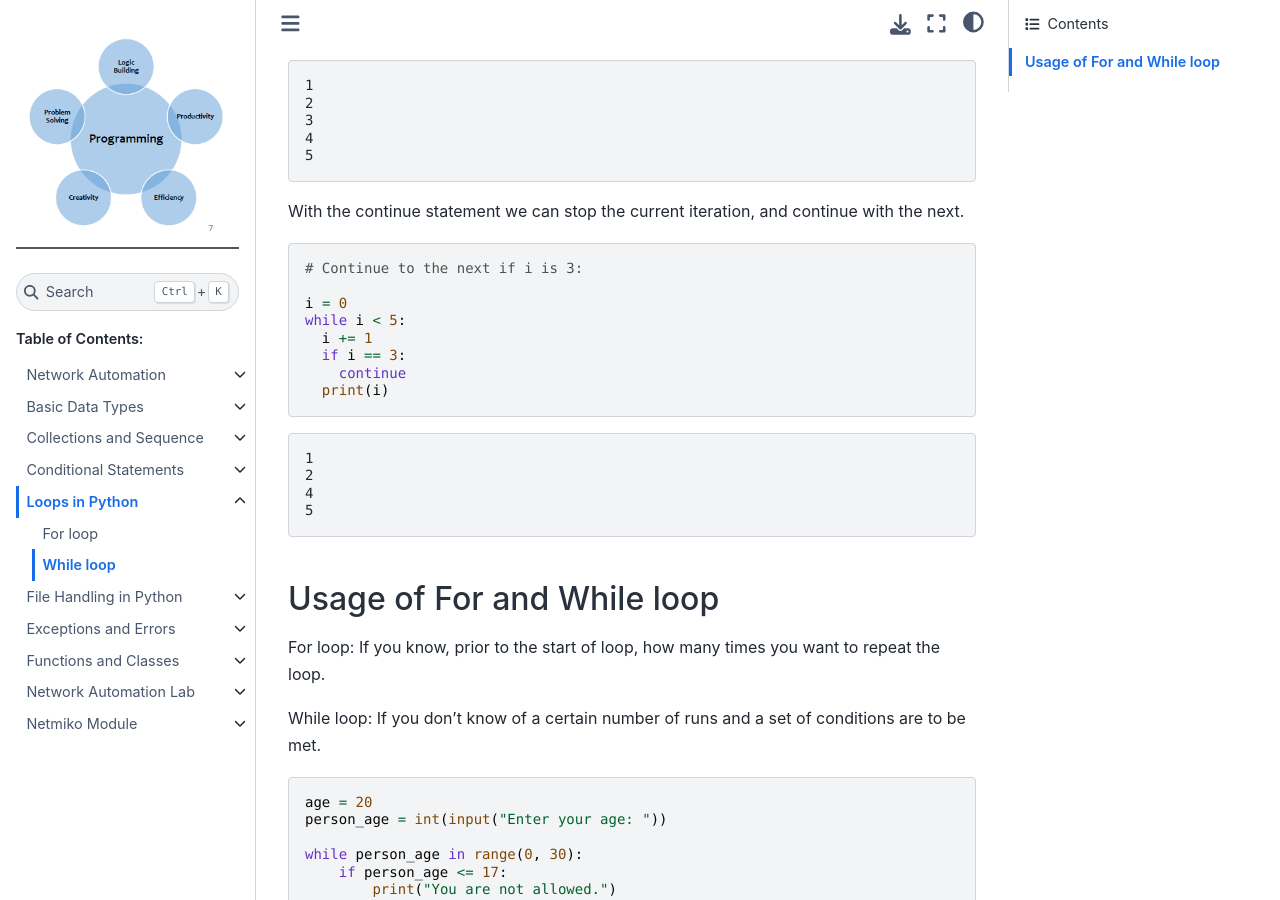
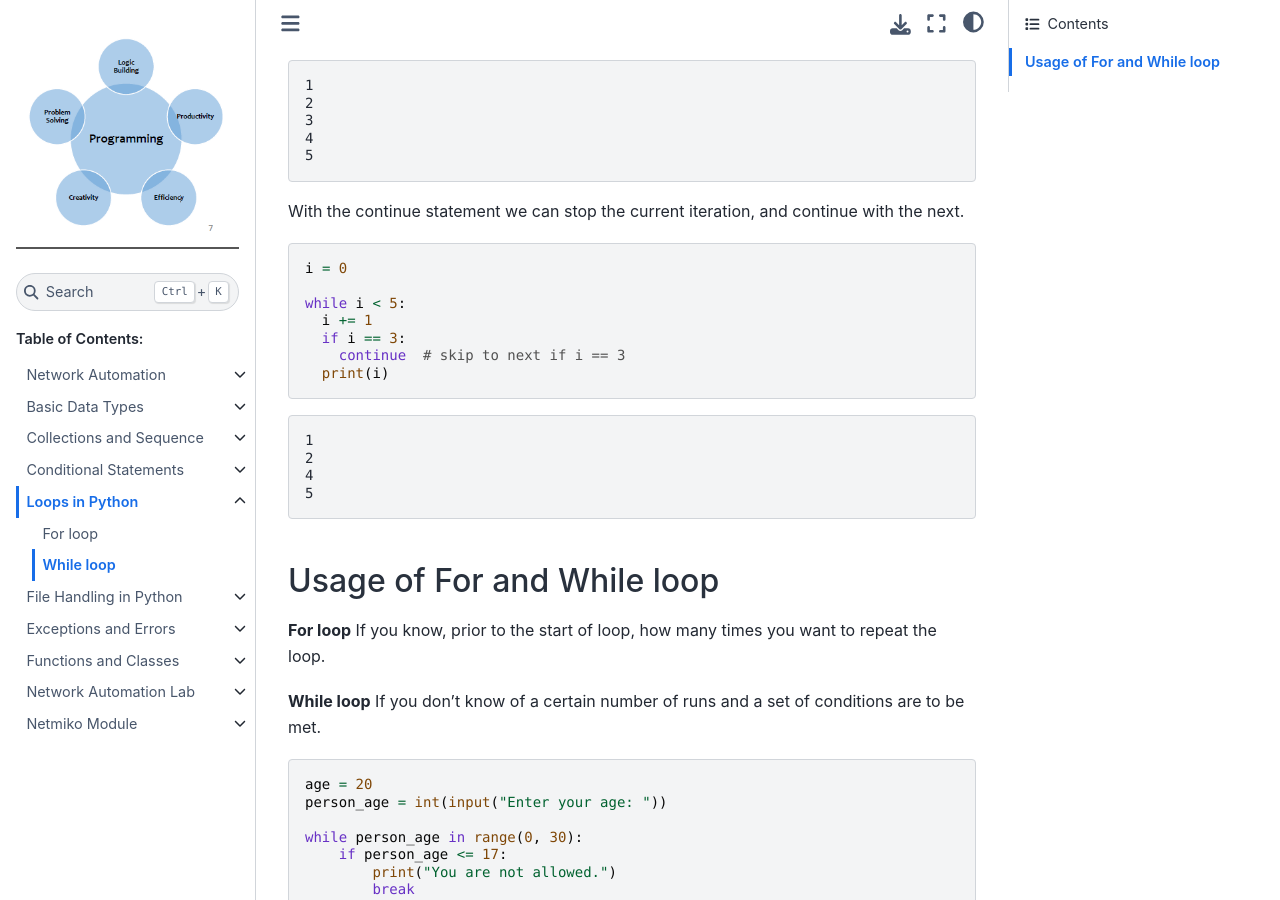
Before and after one commit to sydasif/python-book, a Sphinx documentation site: the page built from docs/source/05_loop/02_while.md, in a window 1280 px wide and 900 px high, scrolled down 822 px. Built offline with Sphinx 7.4.7 and the Sphinx Book theme 1.1.4, drawn with Linux system fonts in a browser that asks for light colours.

Commit message:
update ch05

````diff
--- a/docs/source/05_loop/02_while.md
+++ b/docs/source/05_loop/02_while.md
@@ -47,13 +47,12 @@
 With the continue statement we can stop the current iteration, and continue with the next.
 
 ```py
-# Continue to the next if i is 3:
+i = 0
 
-i = 0
 while i < 5:
   i += 1
   if i == 3:
-    continue
+    continue  # skip to next if i == 3
   print(i)
 ```
 
@@ -66,9 +65,9 @@
 
 ## Usage of For and While loop
 
-For loop: If you know, prior to the start of loop, how many times you want to repeat the loop.
+**For loop** If you know, prior to the start of loop, how many times you want to repeat the loop.
 
-While loop: If you don’t know of a certain number of runs and a set of conditions are to be met.
+**While loop** If you don’t know of a certain number of runs and a set of conditions are to be met.
 
 ```py
 age = 20
````
Also changed, not shown: docs/source/05_loop/index.md (+3 -3 lines).
